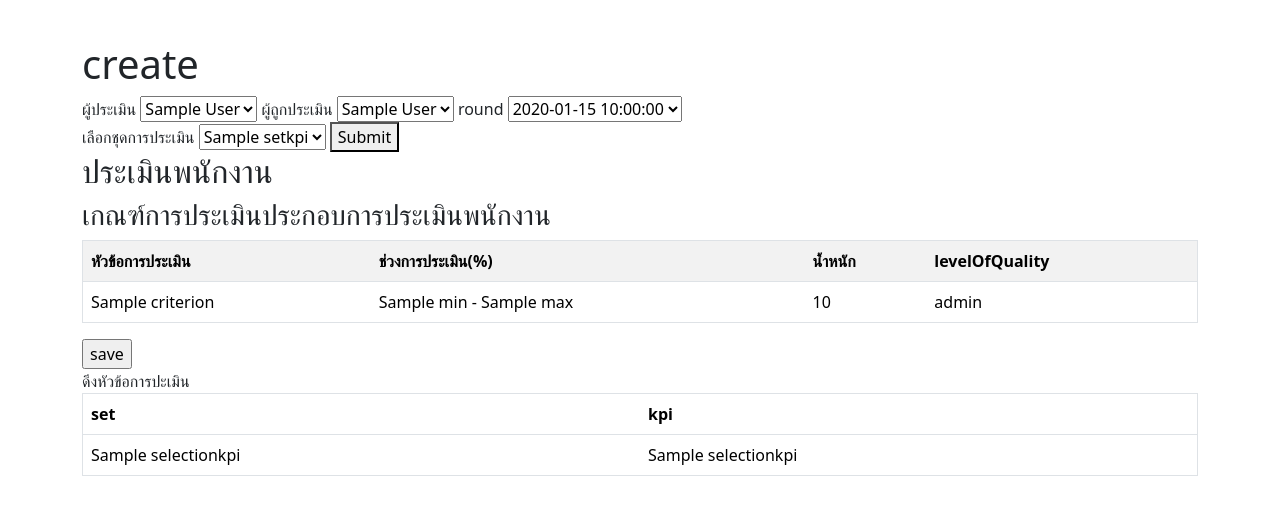
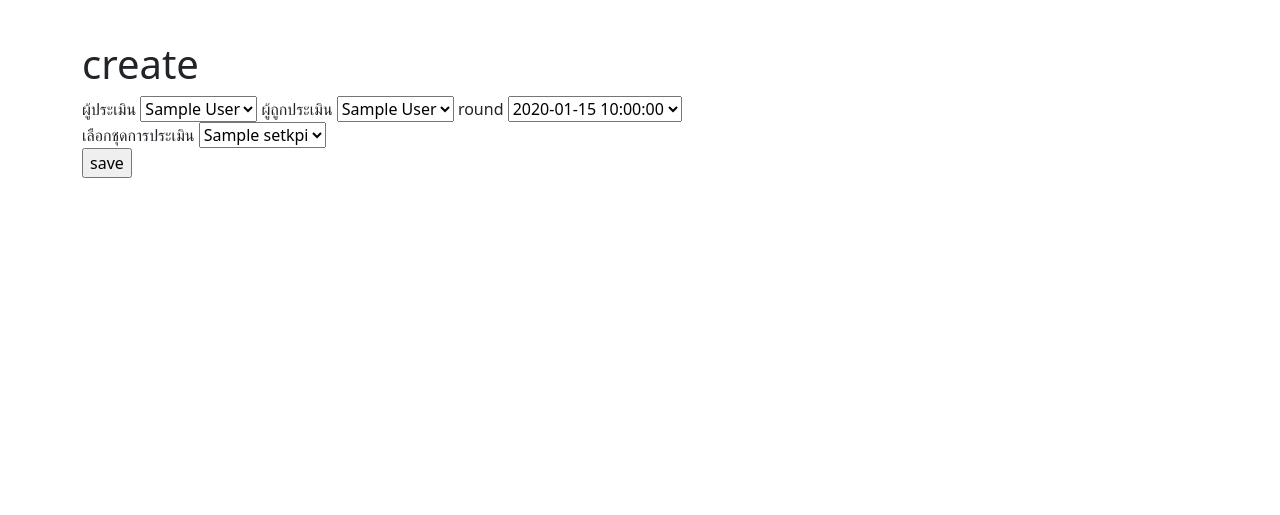
Before and after one commit to SaranLilly/SE_Group1, a Laravel app: template resources/views/evaluation/create.blade.php in a window 1280 px wide. Shown: the part 56-571 px from the top of the page. Run offline with Laravel 10, Linux system fonts and the light colour scheme; a user stored in the database is signed in; tables that the repository leaves empty hold one stand-in row (values such as "Sample post"); the template is opened without the code that fills it: most values are stand-ins (such as "Sample title", 1, 10 or a date in 2020).

Commit message:
criterion--crud

```diff
--- a/resources/views/employee.blade.php
+++ b/resources/views/employee.blade.php
@@ -1,3 +1,4 @@
+{{-- อันเก่า --}}
 @extends('layout')
 @section('title', 'ข้อมูลพนักงาน')
 @section('content')
--- a/resources/views/evaluation/create.blade.php
+++ b/resources/views/evaluation/create.blade.php
@@ -34,8 +34,6 @@
                 @endforeach
             </select> --}}
 
-
-
             {{-- <label>set </label>
             <select name="idset">
                 @foreach($setkpis as $setkpi)
@@ -52,44 +50,8 @@
                         <option value="{{ $setkpi->idset }}">{{ $setkpi->titleset }}</option>
                     @endforeach
                 </select>
-                <button type="submit" >Submit</button>
+                {{-- <button type="submit" >Submit</button> --}}
             </form>
-
-
-
-
-            <h2>ประเมินพนักงาน</h2>
-            <h3>เกณฑ์การประเมินประกอบการประเมินพนักงาน</h3>
-            <div>
-                <table border="1" class="table table-striped">
-                    <tr>
-                        {{-- <th>ลำดับ</th> --}}
-                        <th>หัวข้อการประเมิน</th>
-                        {{-- <th>max</th>
-                        <th>min</th> --}}
-                        <th>ช่วงการประเมิน(%)</th>
-                        <th>น้ำหนัก</th>
-                        <th>levelOfQuality</th>
-
-                    </tr>
-                    @foreach ($criterions as $criterion)
-
-                        <tr>
-                            {{-- <td>{{ $employee->empID}}</td> --}}
-                            <td>{{ $criterion->title}}</td>
-                            {{-- <td>{{ $criterion->max}}</td>
-                            <td>{{ $criterion->min}}</td> --}}
-                            <td>{{ $criterion->min }} - {{ $criterion->max }}</td> <!-- เพิ่มช่วงเกณฑ์ -->
-                            <td>{{ $criterion->score}}</td>
-                            <td>{{ $criterion->levelOfQuality}}</td>
-
-
-
-
-                        </tr>
-                    @endforeach
-                </table>
-            </div>
 
         </div>
 
@@ -154,25 +116,25 @@
             <input type="submit" value="save">
         </div>
         <div>
-          ดึงหัวข้อการปะเมิน
-          <table class="table" border="1">
+          {{-- ดึงหัวข้อการปะเมิน --}}
+          {{-- <table class="table" border="1"> --}}
 
-            <thead>
-              <tr>
+            {{-- <thead>
+              <tr> --}}
                 {{-- <th>รหัส</th> --}}
-                <th>set</th>
-                <th>kpi</th>
+                {{-- <th>set</th>
+                <th>kpi</th> --}}
                 {{-- <th>แก้ไข</th>
                 <th>ลบ</th> --}}
 
-              </tr>
+              {{-- </tr>
             </thead>
-            <tbody>
-                @foreach ($selectionkpis as $selectionkpi)
-                <tr>
+            <tbody> --}}
+                {{-- @foreach ($selectionkpis as $selectionkpi)
+                <tr> --}}
                 {{-- <td><label name="id">{{ $selectionkpi->idselection }}</label></td> --}}
-                <td><label name="set">{{ $selectionkpi->titleset}}</label></td>
-                <td><label name="kpi">{{ $selectionkpi->title}}</label></td>
+                {{-- <td><label name="set">{{ $selectionkpi->titleset}}</label></td>
+                <td><label name="kpi">{{ $selectionkpi->title}}</label></td> --}}
                 {{-- <td><a href="{{ route('selectionkpi.edit',['selectionkpi' => $selectionkpi->idselection]) }}">แก้ไข</a></td> --}}
               {{-- <td>
                   <form method="POST" action="{{ route('selectionkpi.delete',['selectionkpi'=> $selectionkpi->idselection]) }}">
@@ -181,10 +143,10 @@
                       <input type="submit" value="ลบ">
                   </form>
               </td> --}}
-              </tr>
+              {{-- </tr>
                 @endforeach
             </tbody>
-          </table>
+          </table> --}}
         </div>
     </form>
 @endsection
```
Also changed, not shown: resources/views/criterion/index.blade.php (+7 -5 lines).
